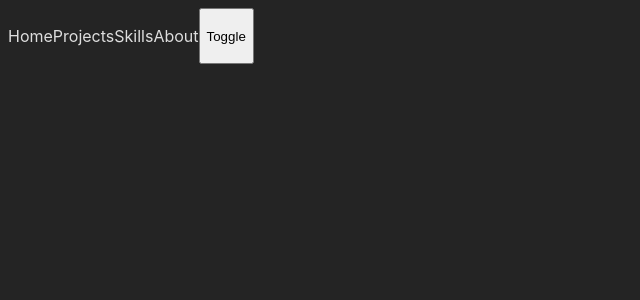
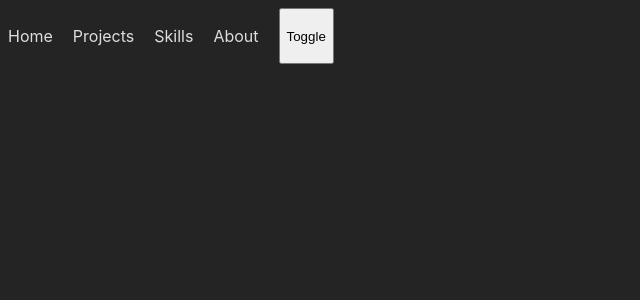
Before and after one commit to samsonc89/samson-react-portfolio, a React (Vite) app: page / in a window 1280 px wide. Shown: the top 300 px of the page, without its empty margins (0-640 px from the left). Built offline with nearby package versions, Linux system fonts and the light colour scheme.

Commit message:
Change spacing of nav links

```diff
--- a/src/components/navbar/navbar.css
+++ b/src/components/navbar/navbar.css
@@ -1,4 +1,9 @@
 .navbar {
   display: flex;
   flex-direction: row;
+  gap: 20px;
 }
+
+#btn--theme-toggle {
+  margin-left: auto;
+}
```
